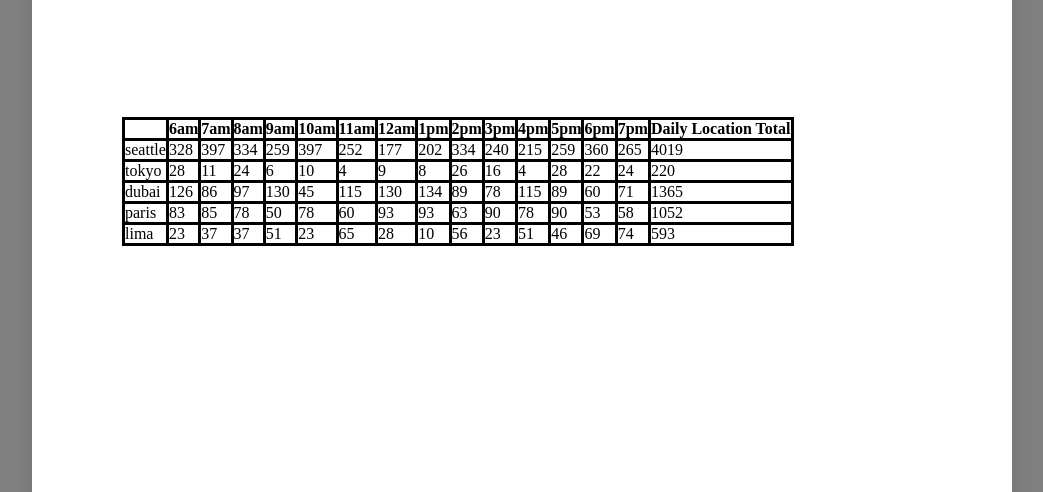
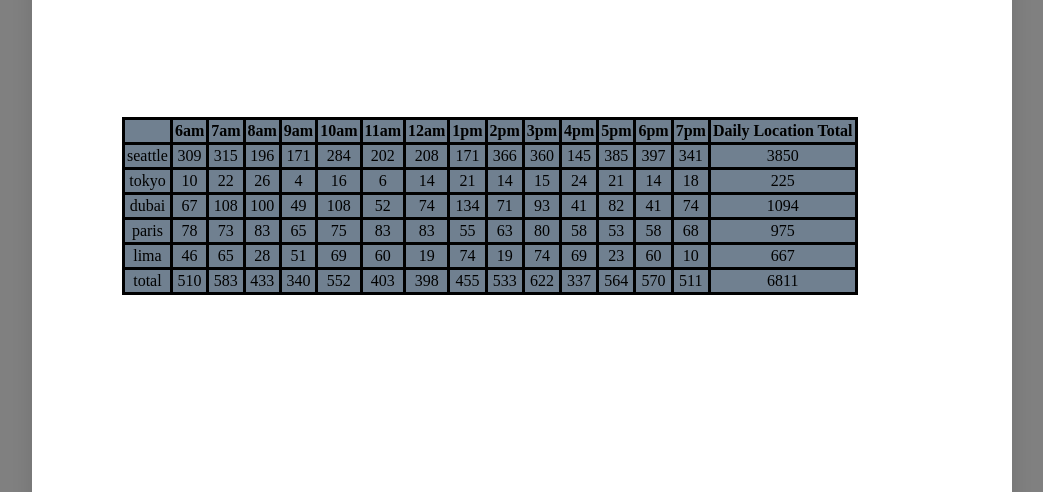
Before and after one commit to laith-2020/cookie-stand, a plain HTML site: page sales.html in a window 1280 px wide. Shown: the part 308-800 px from the top of the page, without its empty margins (118-1161 px from the left). Drawn offline with Linux system fonts and the light colour scheme.

Commit message:
finish lab6+7

```diff
--- a/app.js
+++ b/app.js
@@ -5,11 +5,9 @@ function getRandomNum(min, max) {
 }
 
 var hours = ['6am', '7am', '8am', '9am', '10am', '11am', '12am', '1pm', '2pm', '3pm', '4pm', '5pm', '6pm', '7pm'];
-var cookiePerHour = [];
 var cusPerHour = [];
 var Sales = [];
 var cities = [];
-var tot = [];
 
 function City(cityName, MinCus, MaxCus, AvgCookie) {
     this.cityName = cityName;
@@ -17,6 +15,7 @@ function City(cityName, MinCus, MaxCus, AvgCookie) {
     this.MaxCus = MaxCus;
     this.AvgCookie = AvgCookie;
     this.total = 0;
+    this.cookiePerHour= [];
     cities.push(this);
 }
 City.prototype.GetCusPerHour = function () {
@@ -29,9 +28,9 @@ City.prototype.GetCusPerHour = function () {
 City.prototype.getCookiePerHour = function () {
     // var total = 0;
     for (var i = 0; i < hours.length; i++) {
-        cookiePerHour[i] = Math.ceil(cusPerHour[i] * this.AvgCookie);
-        this.total = this.total + cookiePerHour[i];
-        Sales[i] = hours[i] + " : " + cookiePerHour[i];
+        this.cookiePerHour[i] = Math.ceil(cusPerHour[i] * this.AvgCookie);
+        this.total = this.total + this.cookiePerHour[i];
+        Sales[i] = hours[i] + " : " + this.cookiePerHour[i];
     }
     Sales[14] = this.total;
 }
@@ -49,7 +48,7 @@ City.prototype.render = function () {
     for (var i = 0; i < hours.length; i++) {
         var tableHours = document.createElement('td');
         tableEl.appendChild(tableHours);
-        tableHours.textContent = cookiePerHour[i];
+        tableHours.textContent = this.cookiePerHour[i];
     }
 
     var tableData2 = document.createElement('td');
@@ -58,7 +57,26 @@ City.prototype.render = function () {
 
 }
 
-var headertag = function () {
+var Seattle = new City('seattle', 23, 65, 6.3);
+var tokyo = new City('tokyo', 3, 24, 1.2);
+var dubai = new City('dubai', 11, 38, 3.7);
+var paris = new City('paris', 20, 38, 2.5);
+var lima = new City('lima', 2, 16, 4.6);
+
+console.log(cities);
+console.log(tokyo);
+
+
+function calling() {
+    for (var i = 0; i < cities.length; i++) {
+        cities[i].GetCusPerHour();
+        cities[i].getCookiePerHour();
+        cities[i].render();
+    }
+}
+
+
+  function headertag() {
     var container = document.getElementById('results');
     var tableEl = document.createElement('table');
     container.appendChild(tableEl);
@@ -82,37 +100,35 @@ var headertag = function () {
 
 }
 
+
+function tablefooter() {
+    var container = document.getElementById('tableOne');
+    var footRow = document.createElement('tr');
+    container.appendChild(footRow);
+    // tablefooter.textContent= 'helo;
+
+    var tableData77 = document.createElement('td');
+    footRow.appendChild(tableData77);
+    tableData77.textContent = "total";
+
+    var TotalTotal = 0;
+    for (var i = 0; i < hours.length; i++) {
+        var htotal = 0;
+        for (var j = 0; j < cities.length; j++) {
+            htotal = htotal + cities[j].cookiePerHour[i];
+            TotalTotal = TotalTotal + cities[j].cookiePerHour[i];
+        }
+        var tableData99 = document.createElement('td');
+        footRow.appendChild(tableData99);
+        tableData99.textContent = htotal;
+    }
+    var tableData100 = document.createElement('td');
+    footRow.appendChild(tableData100);
+    tableData100.textContent = TotalTotal;
+
+}
+console.log(cities);
+
 headertag();
-
-
-// var tablefooter = function () {
-//     var footRow = document.createElement('tr');
-//     tableEl.appendChild(footRow);
-//     // tablefooter.textContent= 'helo;
-
-//     for (var i = 0; i < hours.length; i++) {
-
-//         for (var j = 0; j < cities.length; j++) {
-//             var colum = hours[j] + cities[0]
-
-//         }
-//     }
-
-// }
-// console.log(tablefooter);
-// tablefooter();
-
-var Seattle = new City('seattle', 23, 65, 6.3);
-var tokyo = new City('tokyo', 3, 24, 1.2);
-var dubai = new City('dubai', 11, 38, 3.7);
-var paris = new City('paris', 20, 38, 2.5);
-var lima = new City('lima', 2, 16, 4.6);
-
-console.log(cities);
-console.log(tokyo);
-
-for (var i = 0; i < cities.length; i++) {
-    cities[i].GetCusPerHour();
-    cities[i].getCookiePerHour();
-    cities[i].render();
-}
+calling();
+tablefooter();
--- a/css/style.css
+++ b/css/style.css
@@ -184,3 +184,7 @@ body {
     padding-left: 23px;
 
 }
+
+#last {
+    background-color: #BEBEBE;
+}
--- a/css/style2.css
+++ b/css/style2.css
@@ -11,7 +11,13 @@ table {
     border-collapse: collapse;
   }
 table,th,td {
-    border: 3px solid black;
+	background-color: slategray;
+	padding: 2px;
+	border: 3px solid black;
+	text-align: center;
+}
+td:hover{
+background-color:  salmon;
 }
 
 #sales {
```
Also changed, not shown: index.html (+4 -2 lines), sales.html (+0 -1 lines).
